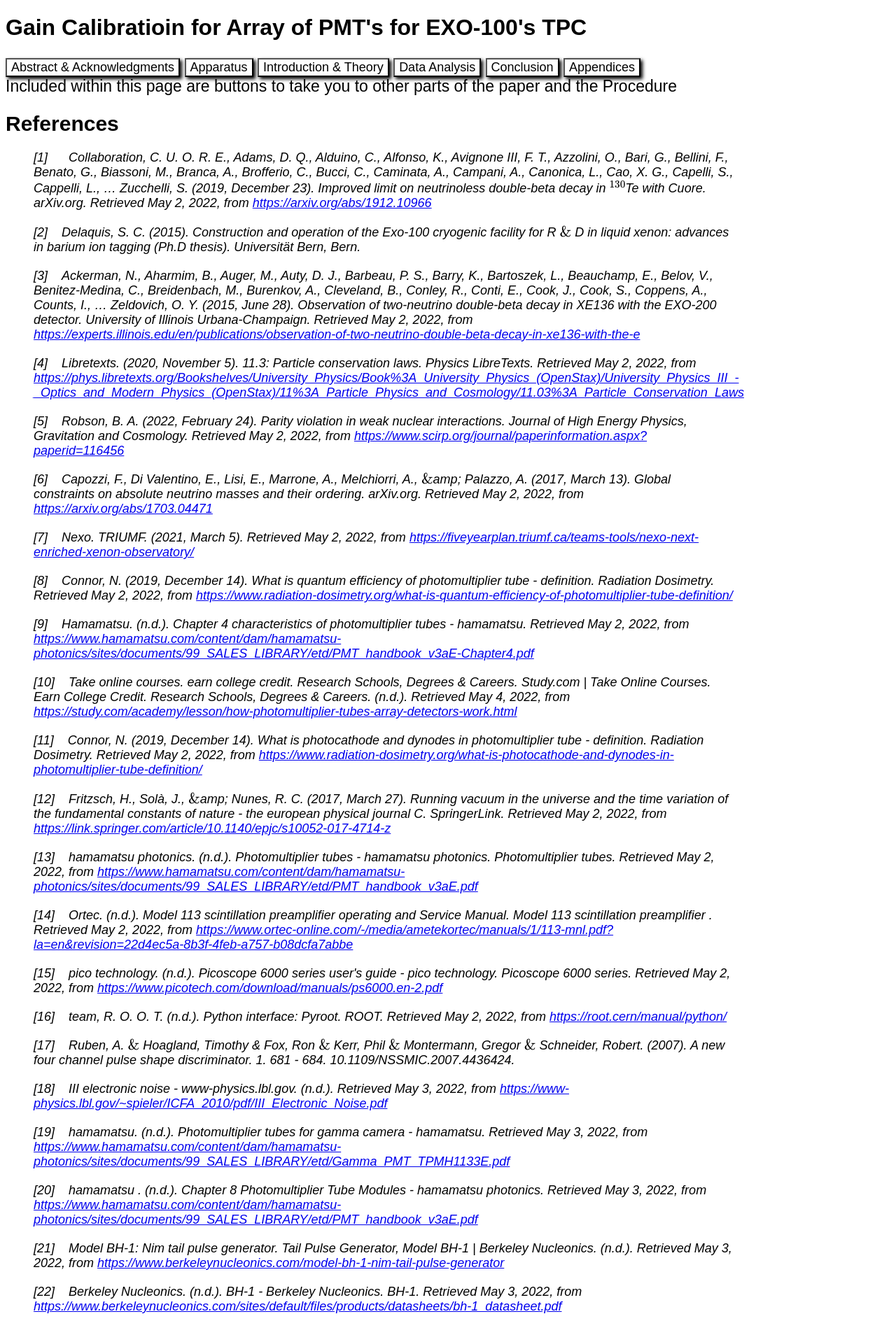
After one commit to Sharketec2016/ThesisWebPage, a Flask app: template templates/citations.html in a window 1280 px wide. The commit adds this page. Shown: the whole page at 70% size. Run offline with Flask 2, Linux system fonts and the light colour scheme; the template is opened without the code that fills it, so the values that code supplies are empty.

Commit message:
public now

```diff
--- a/app.py
+++ b/app.py
@@ -38,4 +38,5 @@ def appendix():
 
 
 if __name__ == '__main__':
-    app.run(debug=True, port=80)
+
+    app.run(debug=True, host="0.0.0.0")
--- /dev/null
+++ b/static/citations.css
@@ -0,0 +1,164 @@
+.title{
+    font-family: Arial, Helvetica, sans-serif;
+}
+
+.beginning{
+    font-family: Arial, Helvetica, sans-serif;
+    font-size: 23px;
+}
+
+.references-title{
+    font-family: Arial, Helvetica, sans-serif;
+    font-size: 30px;
+}
+
+.references-des{
+    font-family: Arial, Helvetica, sans-serif;
+    font-size: 18px;
+    width: 1000px;
+}
+
+.one{
+    font-family: Arial, Helvetica, sans-serif;
+    font-size: 18px;
+    width: 1000px;
+    margin-bottom: 20px;
+}
+.second{
+    font-family: Arial, Helvetica, sans-serif;
+    font-size: 18px;
+    width: 1000px;
+    margin-bottom: 20px;
+}
+
+.third{
+    font-family: Arial, Helvetica, sans-serif;
+    font-size: 18px;
+    width: 1000px;
+    margin-bottom: 20px;
+}
+.fourth{
+    font-family: Arial, Helvetica, sans-serif;
+    font-size: 18px;
+    width: 1000px;
+    margin-bottom: 20px;
+}
+.fifth{
+    font-family: Arial, Helvetica, sans-serif;
+    font-size: 18px;
+    width: 1000px;
+    margin-bottom: 20px;
+}
+
+.sixth{
+    font-family: Arial, Helvetica, sans-serif;
+    font-size: 18px;
+    width: 1000px;
+    margin-bottom: 20px;
+}
+.seventh{
+    font-family: Arial, Helvetica, sans-serif;
+    font-size: 18px;
+    width: 1000px;
+    margin-bottom: 20px;
+}
+.eigth{
+    font-family: Arial, Helvetica, sans-serif;
+    font-size: 18px;
+    width: 1000px;
+    margin-bottom: 20px;
+}
+.ninth{
+    font-family: Arial, Helvetica, sans-serif;
+    font-size: 18px;
+    width: 1000px;
+    margin-bottom: 20px;
+}
+.tenth{
+    font-family: Arial, Helvetica, sans-serif;
+    font-size: 18px;
+    width: 1000px;
+    margin-bottom: 20px;
+}
+
+.eleven{
+    font-family: Arial, Helvetica, sans-serif;
+    font-size: 18px;
+    width: 1000px;
+    margin-bottom: 20px;
+}
+.twelve{
+    font-family: Arial, Helvetica, sans-serif;
+    font-size: 18px;
+    width: 1000px;
+    margin-bottom: 20px;
+}
+.thirteen{
+    font-family: Arial, Helvetica, sans-serif;
+    font-size: 18px;
+    width: 1000px;
+    margin-bottom: 20px;
+}
+.fourteen{
+    font-family: Arial, Helvetica, sans-serif;
+    font-size: 18px;
+    width: 1000px;
+    margin-bottom: 20px;
+}
+
+.fithteen{
+    font-family: Arial, Helvetica, sans-serif;
+    font-size: 18px;
+    width: 1000px;
+    margin-bottom: 20px;
+}
+.sixteen{
+    font-family: Arial, Helvetica, sans-serif;
+    font-size: 18px;
+    width: 1000px;
+    margin-bottom: 20px;
+}
+
+
+.seventeen{
+    font-family: Arial, Helvetica, sans-serif;
+    font-size: 18px;
+    width: 1000px;
+    margin-bottom: 20px;
+}
+
+.eigthteen{
+    font-family: Arial, Helvetica, sans-serif;
+    font-size: 18px;
+    width: 1000px;
+    margin-bottom: 20px;
+}
+
+.ninteen{
+    font-family: Arial, Helvetica, sans-serif;
+    font-size: 18px;
+    width: 1000px;
+    margin-bottom: 20px;
+}
+
+
+.twenty{
+    font-family: Arial, Helvetica, sans-serif;
+    font-size: 18px;
+    width: 1000px;
+    margin-bottom: 20px;
+}
+
+.twentyone{
+    font-family: Arial, Helvetica, sans-serif;
+    font-size: 18px;
+    width: 1000px;
+    margin-bottom: 20px;
+}
+
+.twentytwo{
+    font-family: Arial, Helvetica, sans-serif;
+    font-size: 18px;
+    width: 1000px;
+    margin-bottom: 20px;
+}
--- /dev/null
+++ b/templates/citations.html
@@ -0,0 +1,182 @@
+<!DOCTYPE html>
+<html>
+    <head>
+        <link rel="stylesheet" href="../static/citations.css", type=text/css>
+        <link rel="stylesheet" href="../static/pageButtons.css">
+        <title>Introduction & Theory</title>
+        <script>
+            MathJax = {
+                tex: {
+                    inlineMath: [['$', '$']]
+                },
+                svg: {
+                    fontCache: 'global'
+                }
+            };
+        </script>
+
+        <script src="https://polyfill.io/v3/polyfill.min.js?features=es6"></script>
+        <script type="text/javascript" id="MathJax-script" async
+        src="https://cdn.jsdelivr.net/npm/mathjax@3/es5/tex-chtml.js">
+        </script>
+    </head>
+    <body>
+        <h1 class="title">Gain Calibratioin for Array of PMT's for EXO-100's TPC</h1>
+        <p class="beginning">
+            <button class="introandtheory" onclick="window.location.href='http://192.168.0.122:5000/'">Abstract & Acknowledgments</button>
+            <button class="apparatus" onclick="window.location.href='http://192.168.0.122:5000/Apparatus'">Apparatus</button>
+            <button class="procedure" onclick="window.location.href='http://192.168.0.122:5000/IntroAndTheory'">Introduction & Theory</button>
+            <button class="dataAnalysis" onclick="window.location.href='http://192.168.0.122:5000/DataAnalysis'">Data Analysis</button>
+            <button class="conclusion" onclick="window.location.href='http://192.168.0.122:5000/Conclusions'">Conclusion</button>
+            <button class="appendix" onclick="window.location.href='http://192.168.0.122:5000/Appendix'">Appendices</button>
+            <br>Included within this page are buttons to take you to other parts of the paper and the Procedure
+        </p>
+
+        <h1 class="references-title">References</h1>
+        <p class="references-des">
+            <ol>
+                <dt class="one">
+                    <cite class="one">[1] &nbsp;&nbsp;&nbsp;&nbsp; Collaboration, C. U. O. R. E., Adams, D. Q., Alduino, C., Alfonso, K., Avignone III, F. T., Azzolini, O., Bari, G., Bellini, F., Benato, G., Biassoni, M., Branca, A., Brofferio, C., Bucci, C., Caminata, A., Campani, A., Canonica, L., Cao, X. G., Capelli, S., Cappelli, L., … Zucchelli, S. (2019, December 23). Improved limit on neutrinoless double-beta decay in $^{130}$Te with Cuore. arXiv.org. Retrieved May 2, 2022, from <a href="https://arxiv.org/abs/1912.10966" target="_blank">https://arxiv.org/abs/1912.10966</a>
+
+                    </cite>
+                </dt>
+
+                <dt class="second">
+                    <cite class="second">
+                    [2]&nbsp;&nbsp;&nbsp;&nbsp;Delaquis, S. C. (2015). Construction and operation of the Exo-100 cryogenic facility for R $\&$ D in liquid xenon: advances in barium ion tagging (Ph.D thesis). Universität Bern, Bern.
+                    </cite>
+                </dt>
+                <dt class="third">
+                    <cite class="third">
+                        [3]&nbsp;&nbsp;&nbsp;&nbsp;Ackerman, N., Aharmim, B., Auger, M., Auty, D. J., Barbeau, P. S., Barry, K., Bartoszek, L., Beauchamp, E., Belov, V., Benitez-Medina, C., Breidenbach, M., Burenkov, A., Cleveland, B., Conley, R., Conti, E., Cook, J., Cook, S., Coppens, A., Counts, I., … Zeldovich, O. Y. (2015, June 28). Observation of two-neutrino double-beta decay in XE136 with the EXO-200 detector. University of Illinois Urbana-Champaign. Retrieved May 2, 2022, from <a href="https://experts.illinois.edu/en/publications/observation-of-two-neutrino-double-beta-decay-in-xe136-with-the-e" target="_blank">https://experts.illinois.edu/en/publications/observation-of-two-neutrino-double-beta-decay-in-xe136-with-the-e</a>
+                    </cite>
+                </dt>
+
+                <dt class="fourth">
+                    <cite class="fourth">
+                        [4]&nbsp;&nbsp;&nbsp;&nbsp;Libretexts. (2020, November 5). 11.3: Particle conservation laws. Physics LibreTexts. Retrieved May 2, 2022, from <a href="https://phys.libretexts.org/Bookshelves/University_Physics/Book%3A_University_Physics_(OpenStax)/University_Physics_III_-_Optics_and_Modern_Physics_(OpenStax)/11%3A_Particle_Physics_and_Cosmology/11.03%3A_Particle_Conservation_Laws " target="_blank">https://phys.libretexts.org/Bookshelves/University_Physics/Book%3A_University_Physics_(OpenStax)/University_Physics_III_-_Optics_and_Modern_Physics_(OpenStax)/11%3A_Particle_Physics_and_Cosmology/11.03%3A_Particle_Conservation_Laws </a>
+                    </cite>
+                </dt>
+
+                <dt class="fifth">
+                    <cite class="fifth">
+                        [5]&nbsp;&nbsp;&nbsp;&nbsp;Robson, B. A. (2022, February 24). Parity violation in weak nuclear interactions. Journal of High Energy Physics, Gravitation and Cosmology. Retrieved May 2, 2022, from <a href="https://www.scirp.org/journal/paperinformation.aspx?paperid=116456" target="_blank">https://www.scirp.org/journal/paperinformation.aspx?paperid=116456</a>
+                    </cite>
+                </dt>
+
+                <dt class="sixth">
+                    <cite class="sixth">
+                        [6]&nbsp;&nbsp;&nbsp;&nbsp;Capozzi, F., Di Valentino, E., Lisi, E., Marrone, A., Melchiorri, A., $\&$amp; Palazzo, A. (2017, March 13). Global constraints on absolute neutrino masses and their ordering. arXiv.org. Retrieved May 2, 2022, from <a href="https://arxiv.org/abs/1703.04471" target="_blank">https://arxiv.org/abs/1703.04471</a>
+                    </cite>
+                </dt>
+
+                <dt class="seventh">
+                    <cite class="seventh">
+                        [7]&nbsp;&nbsp;&nbsp;&nbsp;Nexo. TRIUMF. (2021, March 5). Retrieved May 2, 2022, from <a href="https://fiveyearplan.triumf.ca/teams-tools/nexo-next-enriched-xenon-observatory/" target="_blank">https://fiveyearplan.triumf.ca/teams-tools/nexo-next-enriched-xenon-observatory/</a>
+                    </cite>
+                </dt>
+
+                <dt class="eigth">
+                    <cite class="eigth">
+                        [8]&nbsp;&nbsp;&nbsp;&nbsp;Connor, N. (2019, December 14). What is quantum efficiency of photomultiplier tube - definition. Radiation Dosimetry. Retrieved May 2, 2022, from <a href="https://www.radiation-dosimetry.org/what-is-quantum-efficiency-of-photomultiplier-tube-definition/" target="_blank">https://www.radiation-dosimetry.org/what-is-quantum-efficiency-of-photomultiplier-tube-definition/</a>
+                    </cite>
+                </dt>
+
+                <dt class="ninth">
+                    <cite class="ninth">
+                        [9]&nbsp;&nbsp;&nbsp;&nbsp;Hamamatsu. (n.d.). Chapter 4 characteristics of photomultiplier tubes - hamamatsu. Retrieved May 2, 2022, from <a href="https://www.hamamatsu.com/content/dam/hamamatsu-photonics/sites/documents/99_SALES_LIBRARY/etd/PMT_handbook_v3aE-Chapter4.pdf" target="_blank">https://www.hamamatsu.com/content/dam/hamamatsu-photonics/sites/documents/99_SALES_LIBRARY/etd/PMT_handbook_v3aE-Chapter4.pdf</a>
+                    </cite>
+                </dt>
+
+                <dt class="tenth">
+                    <cite class="tenth">
+                        [10]&nbsp;&nbsp;&nbsp;&nbsp;Take online courses. earn college credit. Research Schools, Degrees &amp; Careers. Study.com | Take Online Courses. Earn College Credit. Research Schools, Degrees &amp; Careers. (n.d.). Retrieved May 4, 2022, from <a href="https://study.com/academy/lesson/how-photomultiplier-tubes-array-detectors-work.html" target="_blank">https://study.com/academy/lesson/how-photomultiplier-tubes-array-detectors-work.html</a>
+                    </cite>
+                </dt>
+
+                <dt class="eleven">
+                    <cite class="eleven">
+                        [11]&nbsp;&nbsp;&nbsp;&nbsp;Connor, N. (2019, December 14). What is photocathode and dynodes in photomultiplier tube - definition. Radiation Dosimetry. Retrieved May 2, 2022, from <a href="https://www.radiation-dosimetry.org/what-is-photocathode-and-dynodes-in-photomultiplier-tube-definition/" target="_blank">https://www.radiation-dosimetry.org/what-is-photocathode-and-dynodes-in-photomultiplier-tube-definition/</a>
+                    </cite>
+                </dt>
+
+                <dt class="twelve">
+                    <cite class="twelve">
+                        [12]&nbsp;&nbsp;&nbsp;&nbsp;Fritzsch, H., Solà, J., $\&$amp; Nunes, R. C. (2017, March 27). Running vacuum in the universe and the time variation of the fundamental constants of nature - the european physical journal C. SpringerLink. Retrieved May 2, 2022, from <a href="https://link.springer.com/article/10.1140/epjc/s10052-017-4714-z" target="_blank">https://link.springer.com/article/10.1140/epjc/s10052-017-4714-z</a>
+                    </cite>
+                </dt>
+
+                <dt class="thirteen">
+                    <cite class="thirteen">
+                        [13]&nbsp;&nbsp;&nbsp;&nbsp;hamamatsu photonics. (n.d.). Photomultiplier tubes - hamamatsu photonics. Photomultiplier tubes. Retrieved May 2, 2022, from <a href="https://www.hamamatsu.com/content/dam/hamamatsu-photonics/sites/documents/99_SALES_LIBRARY/etd/PMT_handbook_v3aE.pdf" target="_blank">https://www.hamamatsu.com/content/dam/hamamatsu-photonics/sites/documents/99_SALES_LIBRARY/etd/PMT_handbook_v3aE.pdf</a>
+                    </cite>
+                </dt>
+
+                <dt class="fourteen">
+                    <cite class="fourteen">
+                        [14]&nbsp;&nbsp;&nbsp;&nbsp;Ortec. (n.d.). Model 113 scintillation preamplifier operating and Service Manual. Model 113 scintillation preamplifier . Retrieved May 2, 2022, from <a href="https://www.ortec-online.com/-/media/ametekortec/manuals/1/113-mnl.pdf?la=en&amp;revision=22d4ec5a-8b3f-4feb-a757-b08dcfa7abbe" target="_blank">https://www.ortec-online.com/-/media/ametekortec/manuals/1/113-mnl.pdf?la=en&amp;revision=22d4ec5a-8b3f-4feb-a757-b08dcfa7abbe</a>
+                    </cite>
+                </dt>
+
+                <dt class="fithteen">
+                    <cite class="fithteen">
+                        [15]&nbsp;&nbsp;&nbsp;&nbsp;pico technology. (n.d.). Picoscope 6000 series user's guide - pico technology. Picoscope 6000 series. Retrieved May 2, 2022, from <a href="https://www.picotech.com/download/manuals/ps6000.en-2.pdf" target="_blank">https://www.picotech.com/download/manuals/ps6000.en-2.pdf</a>
+                    </cite>
+                </dt>
+
+                <dt class="sixteen">
+                    <cite class="sixteen">
+                        [16]&nbsp;&nbsp;&nbsp;&nbsp;team, R. O. O. T. (n.d.). Python interface: Pyroot. ROOT. Retrieved May 2, 2022, from <a href="https://root.cern/manual/python/" target="_blank">https://root.cern/manual/python/</a>
+                    </cite>
+                </dt>
+
+                <dt class="seventeen">
+                    <cite class="seventeen">
+                        [17]&nbsp;&nbsp;&nbsp;&nbsp;Ruben, A. $\&$ Hoagland, Timothy & Fox, Ron $\&$ Kerr, Phil $\&$ Montermann, Gregor $\&$ Schneider, Robert. (2007). A new four channel pulse shape discriminator. 1. 681 - 684. 10.1109/NSSMIC.2007.4436424.
+                    </cite>
+                </dt>
+
+                <dt class="eigthteen">
+                    <cite class="eigthteen">
+                        [18]&nbsp;&nbsp;&nbsp;&nbsp;III electronic noise - www-physics.lbl.gov. (n.d.). Retrieved May 3, 2022, from <a href="https://www-physics.lbl.gov/~spieler/ICFA_2010/pdf/III_Electronic_Noise.pdf" target="_blank">https://www-physics.lbl.gov/~spieler/ICFA_2010/pdf/III_Electronic_Noise.pdf</a>
+                    </cite>
+                </dt>
+
+                <dt class="ninteen">
+                    <cite class="ninteen">
+                        [19]&nbsp;&nbsp;&nbsp;&nbsp;hamamatsu. (n.d.). Photomultiplier tubes for gamma camera - hamamatsu. Retrieved May 3, 2022, from <a href="https://www.hamamatsu.com/content/dam/hamamatsu-photonics/sites/documents/99_SALES_LIBRARY/etd/Gamma_PMT_TPMH1133E.pdf" target="_blank">https://www.hamamatsu.com/content/dam/hamamatsu-photonics/sites/documents/99_SALES_LIBRARY/etd/Gamma_PMT_TPMH1133E.pdf</a>
+
+                    </cite>
+                </dt>
+
+                <dt class="twenty">
+                    <cite class="twenty">
+                        [20]&nbsp;&nbsp;&nbsp;&nbsp;hamamatsu . (n.d.). Chapter 8 Photomultiplier Tube Modules - hamamatsu photonics. Retrieved May 3, 2022, from <a href="https://www.hamamatsu.com/content/dam/hamamatsu-photonics/sites/documents/99_SALES_LIBRARY/etd/PMT_handbook_v3aE.pdf" target="_blank">https://www.hamamatsu.com/content/dam/hamamatsu-photonics/sites/documents/99_SALES_LIBRARY/etd/PMT_handbook_v3aE.pdf</a>
+                    </cite>
+                </dt>
+
+                <dt class="twentyone">
+                    <cite class="twentyone">
+                        [21]&nbsp;&nbsp;&nbsp;&nbsp;Model BH-1: Nim tail pulse generator. Tail Pulse Generator, Model BH-1 | Berkeley Nucleonics. (n.d.). Retrieved May 3, 2022, from <a href="https://www.berkeleynucleonics.com/model-bh-1-nim-tail-pulse-generator" target="_blank">https://www.berkeleynucleonics.com/model-bh-1-nim-tail-pulse-generator</a>
+                    </cite>
+                </dt>
+
+                <dt class="twentytwo">
+                    <cite class="twentytwo">
+                        [22]&nbsp;&nbsp;&nbsp;&nbsp;Berkeley Nucleonics. (n.d.). BH-1 - Berkeley Nucleonics. BH-1. Retrieved May 3, 2022, from <a href="https://www.berkeleynucleonics.com/sites/default/files/products/datasheets/bh-1_datasheet.pdf" target="_blank">https://www.berkeleynucleonics.com/sites/default/files/products/datasheets/bh-1_datasheet.pdf</a>
+                    </cite>
+                </dt>
+
+
+
+
+
+
+            </ol>
+        </p>
+
+
+
+
+    </body>
+</html>
```
Also changed, not shown: static/conclusion.css (+19 -0 lines), static/dataAnalysis.css (+38 -0 lines), static/homepage.css (+8 -10 lines), templates/apparatus.html (+6 -6 lines), templates/conclusion.html (+42 -0 lines), templates/dataAnalysis.html (+15 -7 lines), templates/homepage.html (+7 -7 lines), templates/introandtheory.html (+8 -6 lines), templates/procedure.html (+6 -6 lines).
